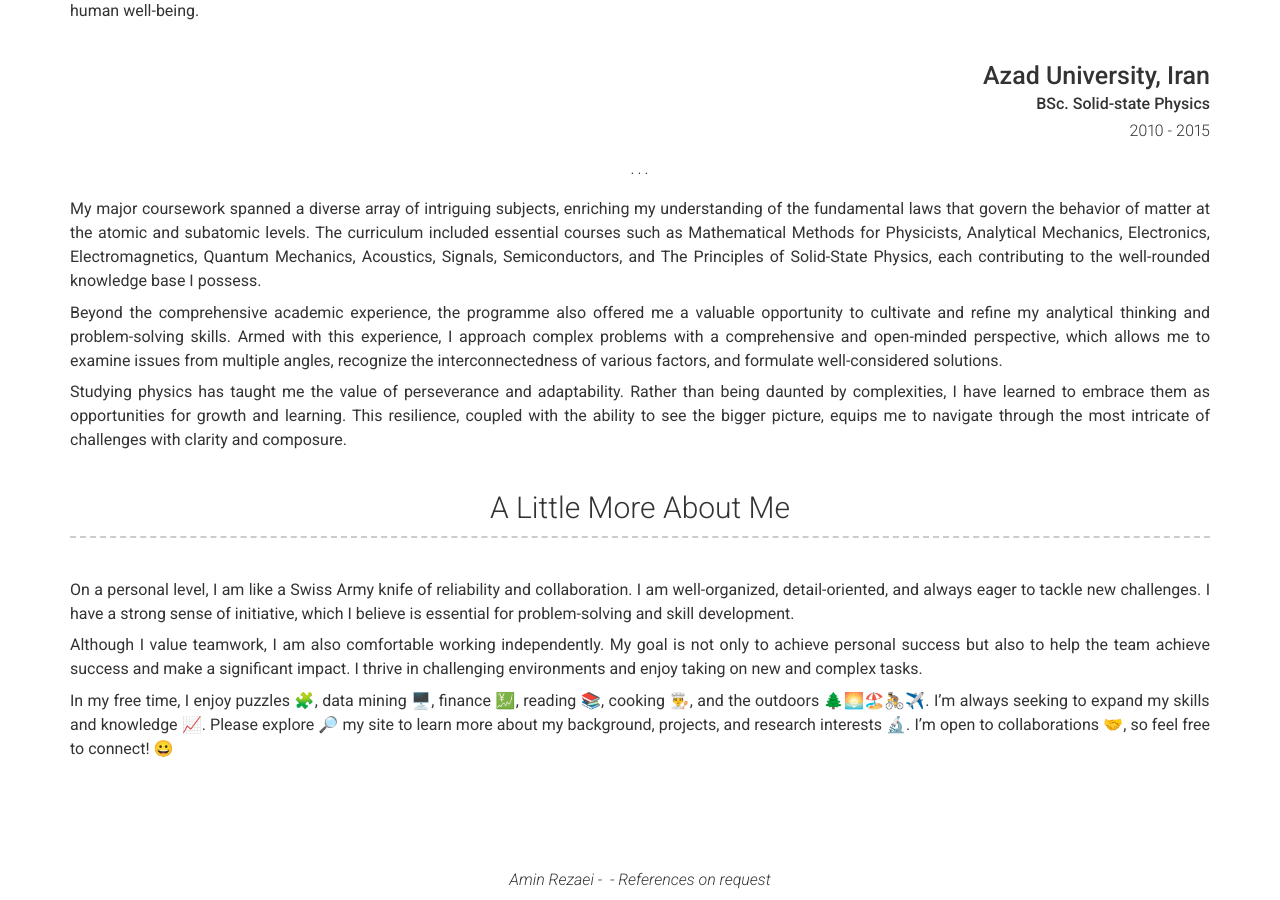
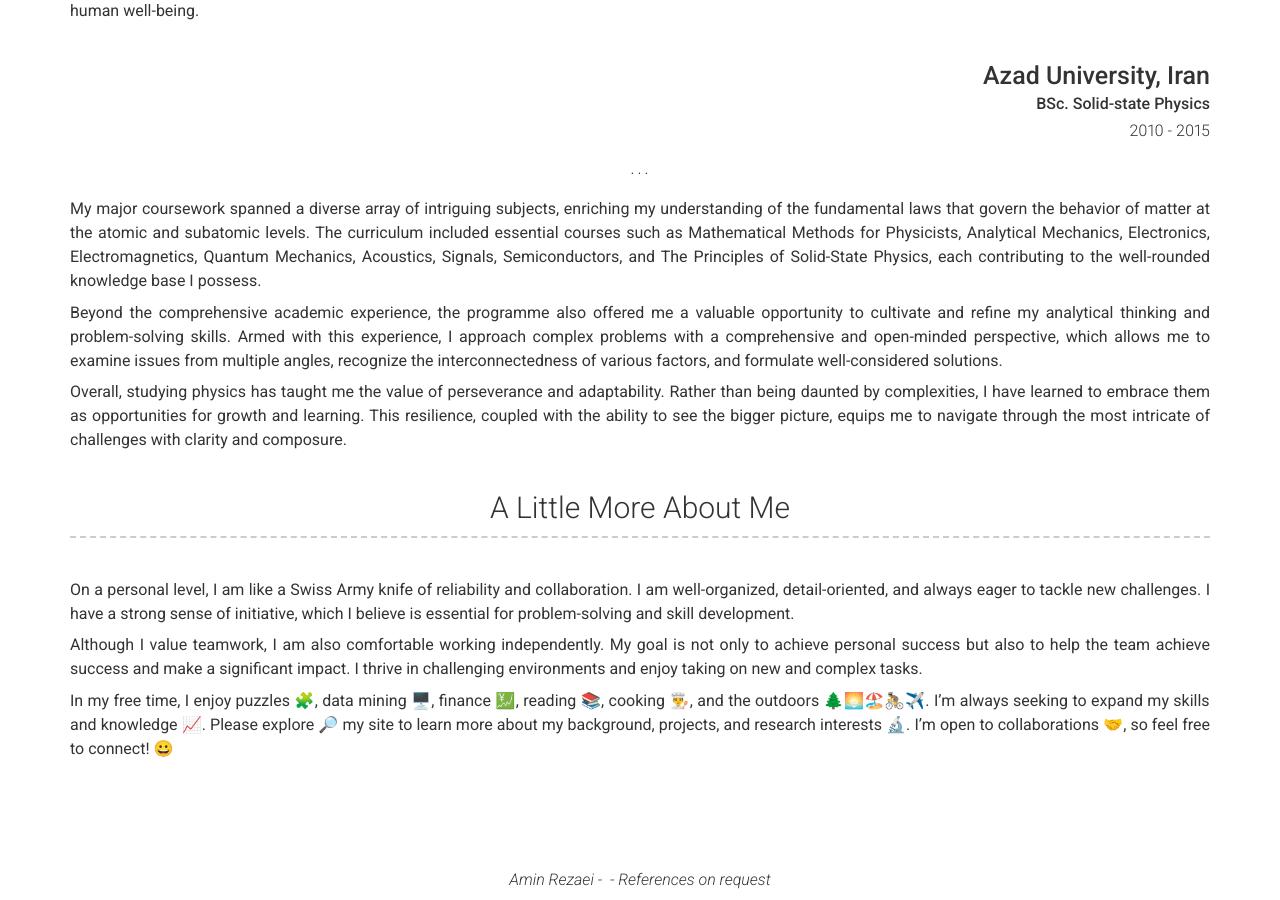
Before and after one commit to aminrezaei-img/CV, a Jekyll site: the page built from index.md, in a window 1280 px wide and 900 px high, scrolled down 1958 px. Built offline with Jekyll 4.4.1, drawn with Linux system fonts in a browser that asks for light colours; nearby versions of some CDN libraries.

Commit message:
Update _config.yml

```diff
--- a/_config.yml
+++ b/_config.yml
@@ -107,7 +107,7 @@ content:
 
           Beyond the comprehensive academic experience, the programme also offered me a valuable opportunity to cultivate and refine my analytical thinking and problem-solving skills. Armed with this experience, I approach complex problems with a comprehensive and open-minded perspective, which allows me to examine issues from multiple angles, recognize the interconnectedness of various factors, and formulate well-considered solutions.
 
-          Studying physics has taught me the value of perseverance and adaptability. Rather than being daunted by complexities, I have learned to embrace them as opportunities for growth and learning. This resilience, coupled with the ability to see the bigger picture, equips me to navigate through the most intricate of challenges with clarity and composure.
+          Overall, studying physics has taught me the value of perseverance and adaptability. Rather than being daunted by complexities, I have learned to embrace them as opportunities for growth and learning. This resilience, coupled with the ability to see the bigger picture, equips me to navigate through the most intricate of challenges with clarity and composure.
 
 
 
```
